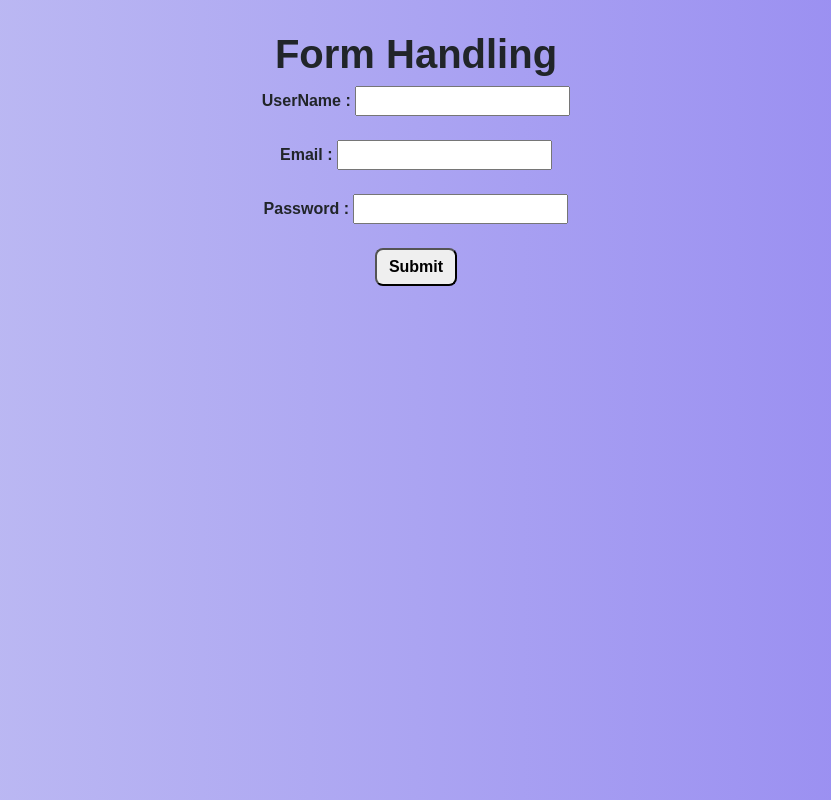
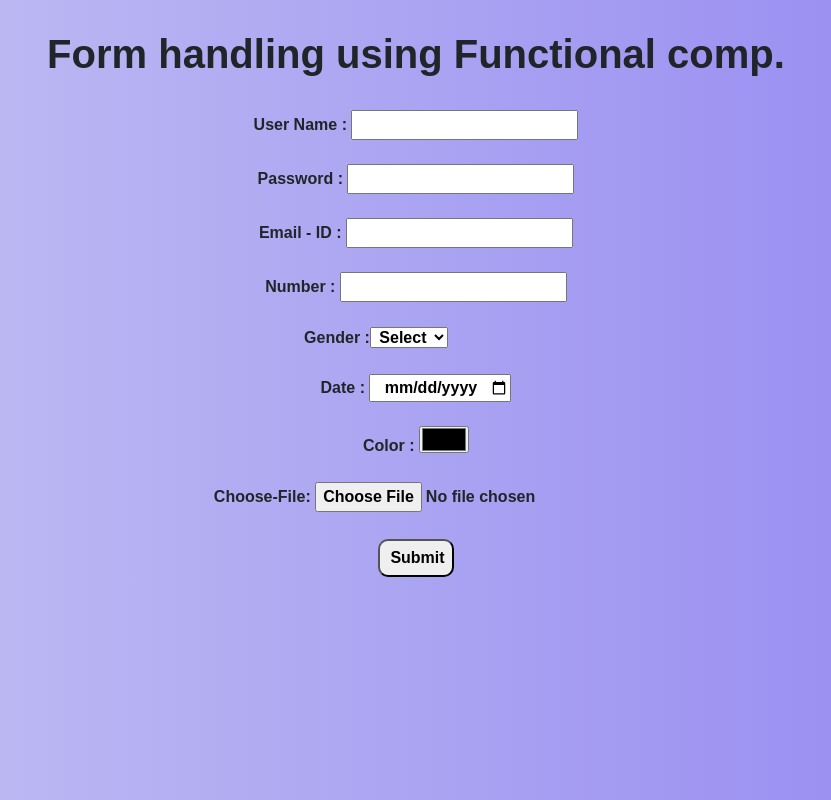
Before and after one commit to nandinideshmukh222/ReactB11D, a React (Create React App) app in the folder my-react-project/: page / in a window 1280 px wide. Shown: the whole page, without its empty margins (224-1055 px from the left). Built offline with nearby package versions, Linux system fonts and the light colour scheme.

Commit message:
advance form handling using functional component
advance form handling using functional component

```diff
--- a/my-react-project/src/App.js
+++ b/my-react-project/src/App.js
@@ -26,33 +26,32 @@ import WelcomeCompCall from './CompCall/WelcomeCompCall';
 //  import ParentComp from './PropsTest/ParentComp';
 
 
-import ConditionRenderingAssign from './ConditionalRendering/RenderingLoginAssign';
-import StateInClassComp from './StateInClassComp/StateInClassComp';
-import FormExample from './ConditionalRendering/Login';
+// import ConditionRenderingAssign from './ConditionalRendering/RenderingLoginAssign';
+// import StateInClassComp from './StateInClassComp/StateInClassComp';
+// import FormExample from './ConditionalRendering/Login';
 
-import login from './ConditionalRendering/Login';
-import { Button, FormGroup, FormControl, ControlLabel } from "react-bootstrap";
-import StateInClassCount from './StateInClassComp/StateInCaseCountAssign';
-import ConditionalRen from './ConditionalRendering/ConditionalRen';
-import LoginSignup from './ConditionalRendering/LoginSignup';
-import StateInFunComp from './StateInClassComp/StateFunComp';
-import StateInFuncComp from './StateInClassComp/StateFunComp';
-import Main from './RoutingTest/Main';
-import LifeCycleMethods from './ClassCompLifeCycle/LifeCycleMethods';
-import LifeCycleFMethod from './FunctionalCompLifeCycle/LifeCycleFMethod';
-import DailyRoutine from './ClassCompLifeCycle/DailyRoutine';
-import APIIntUsingFetch from './API_Integration/APIIntUsingFetch';
-import APIIntUsingAxios from './API_Integration/APIIntUsingAxios';
-import UseEffectHook from './API_Integration/UseEffectHook';
-import FetchAPIAssignment from './API_Integration/FetchAPIAssignment';
-import FetchProductAPIAssign from './API_Integration/FetchProductAPIAssign';
-import UseEffectHookAssign from './API_Integration/UseEffectHookAssign';
-import UseEffectAPICall from './USEEffect/UseEffectAPICall';
-import FormBasic from './Form Handling/FormBAsics';
-import FormBasicUsingClassComp from './Form Handling/FormBasicUsingClassComp';
-
-
-
+// import login from './ConditionalRendering/Login';
+// import { Button, FormGroup, FormControl, ControlLabel } from "react-bootstrap";
+// import StateInClassCount from './StateInClassComp/StateInCaseCountAssign';
+// import ConditionalRen from './ConditionalRendering/ConditionalRen';
+// import LoginSignup from './ConditionalRendering/LoginSignup';
+// import StateInFunComp from './StateInClassComp/StateFunComp';
+// import StateInFuncComp from './StateInClassComp/StateFunComp';
+// import Main from './RoutingTest/Main';
+// import LifeCycleMethods from './ClassCompLifeCycle/LifeCycleMethods';
+// import LifeCycleFMethod from './FunctionalCompLifeCycle/LifeCycleFMethod';
+// import DailyRoutine from './ClassCompLifeCycle/DailyRoutine';
+// import APIIntUsingFetch from './API_Integration/APIIntUsingFetch';
+// import APIIntUsingAxios from './API_Integration/APIIntUsingAxios';
+// import UseEffectHook from './API_Integration/UseEffectHook';
+// import FetchAPIAssignment from './API_Integration/FetchAPIAssignment';
+// import FetchProductAPIAssign from './API_Integration/FetchProductAPIAssign';
+// import UseEffectHookAssign from './API_Integration/UseEffectHookAssign';
+// import UseEffectAPICall from './USEEffect/UseEffectAPICall';
+// import FormBasic from './Form Handling/FormBAsics';
+// import FormBasicUsingClassComp from './Form Handling/FormBasicUsingClassComp';
+// import AdvanceFormClassComp from './Form Handling/AdvanceFormClassComp';
+import AFormHandFunComp from './Form Handling/AFormHandFunComp';
 
 
 function App() {
@@ -104,7 +103,11 @@ function App() {
 {/* <UseEffectAPICall/> */}
 
 {/* <FormBasic/> */}
-<FormBasicUsingClassComp/>
+{/* <FormBasicUsingClassComp/>*/}
+{/* <AFormHandFunComp/> */}
+ {/* <AdvanceFormClassComp/> */}
+ <AFormHandFunComp/>
+
   </React.Fragment>
 
   );
--- /dev/null
+++ b/my-react-project/src/Form Handling/AFormHandFunComp.jsx
@@ -0,0 +1,101 @@
+import React, { useState } from 'react'
+
+const AFormHandFunComp = () => {
+
+    const[form, setForm] = useState({
+        userName :'',
+        password : '',
+        email : '',
+        gender :'',
+        color : '',
+        file : '',
+        number : '',
+        date :'',
+  }
+)
+const handleChange = (e) =>{
+    const{name, value} = e.target;
+    console.log(`Name : ${name} Value : ${value}`)
+
+    setForm((preState)=>({
+        ...preState, [name] : value
+    }))
+
+}
+
+const handleSubmit=(e)=>{
+    //Save data to DB or sent to some third party api
+
+    console.log('Inside submit button')
+
+    e.preventDefault()
+
+
+}
+
+  return (
+    <>
+
+<form onSubmit={handleSubmit}>
+
+ <h1>Form handling using Functional comp.</h1>
+    <br />
+
+    <div>
+        User Name : <input type='text' name='userName' value={form.userName}  onChange={handleChange} />
+    </div> <br/>
+
+    <div>
+        Password : <input type='password' name='password' value={form.password} onChange={handleChange} />
+    </div>
+    <br />
+
+    <div>
+    Email - ID : <input type='email' name='email' value={form.email} onChange={handleChange} />
+    </div>
+    <br />
+
+ <div>
+   Number :  <input type="number" name="number" value={form.number} onChange={handleChange} />
+</div>
+<br />
+
+    <div>  Gender   :
+<select  id="genderb" name="gender" value={form.gender} onChange={handleChange}  >
+            <option value="">Select</option>
+          <option value="male">Male</option>
+          <option value="female">Female</option>
+          <option value="other">Other</option>
+        </select>
+</div>
+    <br />
+
+ <div>
+
+   Date :  <input type="date" name="date" value={form.date} onChange={handleChange} />
+
+</div>
+
+
+
+<br/>
+
+    <div class="colorBUt">
+    Color  :  <input type="color" name="color" value={form.color} onChange={handleChange} />
+</div>
+
+<br />
+
+<div>
+       Choose-File: <input type="file" name="file" value={form.file} onChange={handleChange} />
+</div>
+    <br />
+
+<button id="subbut" type='submit'>Submit</button>
+</form>
+
+    </>
+  )
+}
+
+export default AFormHandFunComp;
--- /dev/null
+++ b/my-react-project/src/Form Handling/AdvanceFormClassComp.jsx
@@ -0,0 +1,43 @@
+import React, { Component } from 'react';
+class AdvanceFormClassComp extends Component { constructor(props)
+    { super(props);
+         this.state = { name: '', email: '', message: '', gender: '' }; }
+    handleInputChange = (event) =>
+         { const { name, value } = event.target;
+    this.setState({ [name]: value }); };
+    handleSubmit = (event) => { event.preventDefault();
+        const { name, email, message, gender } = this.state; // Handle form submission logic here, such as sending data to a server console.log('Submitted Values:', { name, email, message, gender }); // Clear form inputs after submission
+        this.setState({ name: '', email: '', message: '', gender: '' }); };
+         render()
+         {
+            return (
+
+             <div> <form onSubmit={this.handleSubmit}>
+                 <h1>Advance Form handling using Class comp.</h1>
+
+         <label>Name:</label> <input type="text" name="name" value={this.state.name} onChange={this.handleInputChange} />
+         <br />              <br />
+
+         <label>Email:</label> <input type="email" name="email" value={this.state.email} onChange={this.handleInputChange} />
+         <br />
+         <br />
+
+          <label>Message:</label> <textarea name="message" value={this.state.message} onChange={this.handleInputChange} />
+          <br />
+          <br />
+
+          <label>Gender:</label> <select name="gender" value={this.state.gender} onChange={this.handleInputChange} >
+            <br />
+            <br />
+
+             <option value="">Select</option>
+             <option value="male">Male</option>
+             <option value="female">Female</option>
+              <option value="other">Other</option> </select>
+              <br />
+              <br />
+              <button type="submit">Submit</button> </form> </div>
+               );
+             }
+            }
+            export default AdvanceFormClassComp;
--- a/my-react-project/src/Form Handling/FormBasicUsingClassComp.jsx
+++ b/my-react-project/src/Form Handling/FormBasicUsingClassComp.jsx
@@ -45,7 +45,7 @@ class FormBasicUsingClassComp extends React.Component {
             </div>
             <br />
             <div>
-                 Email      :       <input
+                 Email  ID  : <input
                 type="text"
                 name="Email"
                 value={this.state.Email}
--- a/my-react-project/src/index.css
+++ b/my-react-project/src/index.css
@@ -123,14 +123,14 @@ code {
 	right: 50px;
 	border-radius: 60px;
 } */
-.Form {
-	font-weight: bolder;
-
+*{
+	 font-weight: bold;
+	/* margin-right: 60%;
+	margin-bottom: 30%; */
 }
-.Form h1{
-	font-weight: bolder;
-
-}
+ form h1{
+	font-weight: bold;
+	}
 #SubBut{
 	font-weight: bolder;
 	padding-left: 12px;
@@ -139,3 +139,19 @@ code {
 	padding-top: 5px;
 	padding-bottom: 5px;
 }
+#colorBUt{
+	padding-left:30px;
+}
+#subbut{
+	border-radius: 10px;
+	padding: 5px;
+	margin: 3px;
+	padding-left: 10px;
+	padding-right: 7px;
+}
+
+#genderb{
+    padding: 40 px;
+	column-gap: 10px;
+	margin-right: 80px;
+}
```
